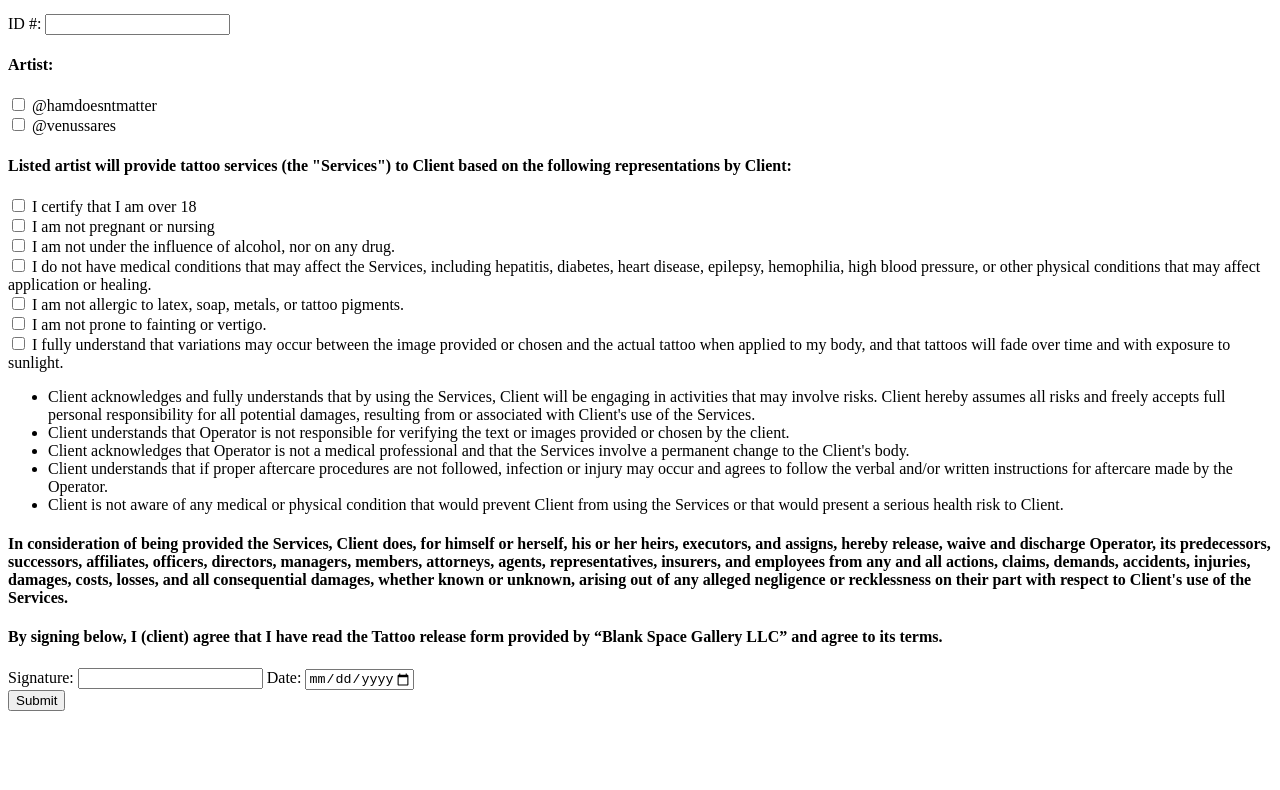
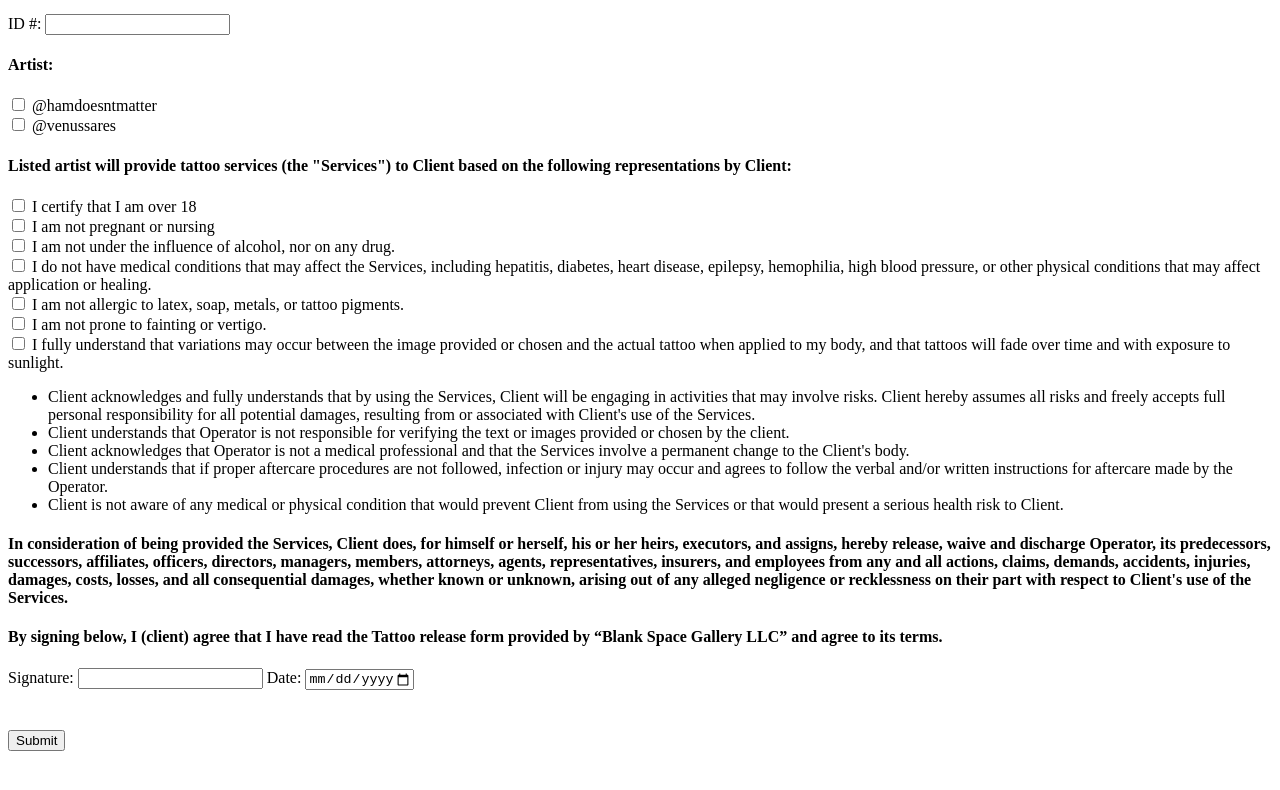
Before and after one commit to vhivestate/waiver, a plain HTML site: page index.html in a window 1280 px wide. Shown: the part 424-1214 px from the top of the page. Before the commit the page ends 1143 px from the top, so only its background shows below. Drawn offline with Linux system fonts and the light colour scheme.

Commit message:
position

```diff
--- a/index.html
+++ b/index.html
@@ -131,30 +131,12 @@
                 min="1970-01-01" max="2025-12-31">
               </div>
 
-              <div>
-                <input type="submit" value="Submit">
-              </div>
-
+              <div class="container">
+              <button class="btn "type="button" onclick="alert('Submitted!')">Submit</button>
+            </div>
 
         </div>
     </form>
 
 </body>
 </html>
-
-
-    <!-- <p>
-      I acknowledge that I am at least 18 years of age.
-      <input
-        type="checkbox"
-        name="age-confirm"
-        id="age-confirm"
-        value="true"
-      />
-    </p>
-    <div class="tat-des">
-      <h3></h3>
-      <textarea></textarea>
-
-      </div>
-    </div> -->
--- a/style.css
+++ b/style.css
@@ -0,0 +1,9 @@
+.container {
+    height: 200px;
+    position: relative;
+  }
+.btn {
+    margin: 0;
+    position: absolute;
+    top: 20%;
+}
```
